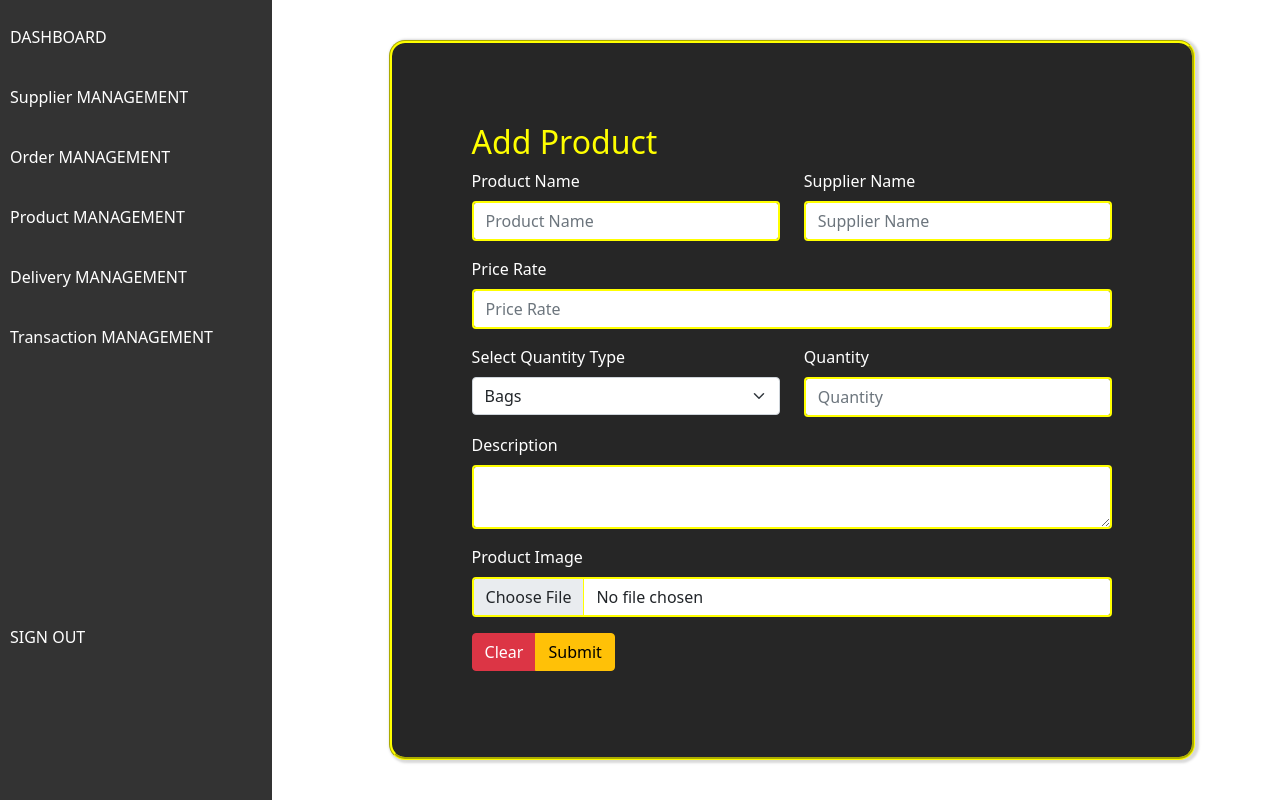
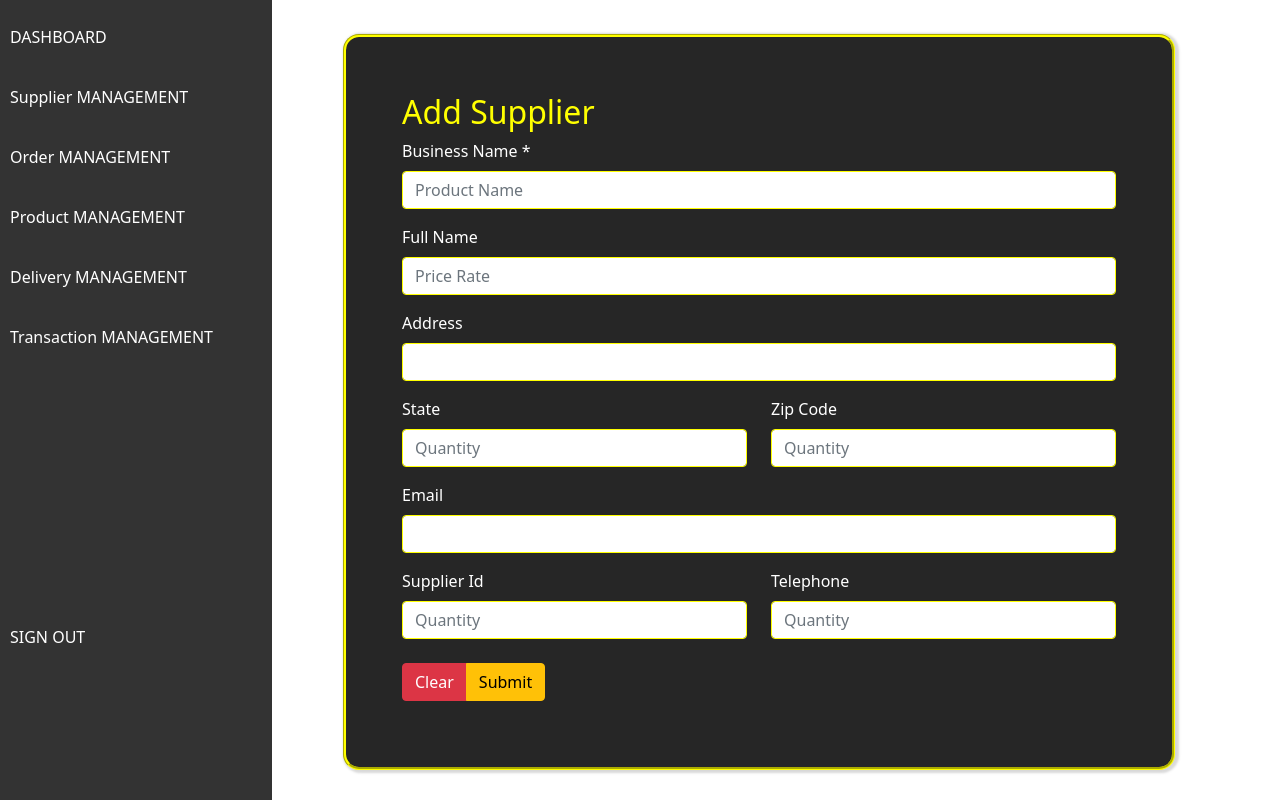
Before and after one commit to anjulasjay99/csse-frontend, a React (Create React App) app: page /addsupplier in a window 1280 px wide. Built offline with nearby package versions, Linux system fonts and the light colour scheme.

Commit message:
Implement facade patten to add product

```diff
--- a/src/CSS/addProduct.module.css
+++ b/src/CSS/addProduct.module.css
@@ -2,9 +2,13 @@
     display: grid;
     grid-template-columns: 1fr 1fr;
 }
+.head{
+ margin-top: 10rem;
+}
+
 .formContainer{
     margin-right: 5rem;
-    margin-left: 15rem;
+    margin-left: -15rem;
     margin-top: 7rem;
     padding: 1rem;
     border-style: groove;
--- a/src/CSS/supplier.module.css
+++ b/src/CSS/supplier.module.css
@@ -13,14 +13,12 @@
   .formContainer{
     margin-right: 5rem;
     margin-left: 15rem;
-    margin-top: 7rem;
-    bottom:40px;
-    right:5px;
+    margin-top: 6rem;
+    bottom:30px;
+    right:25px;
     position:absolute;
-    width:63%;
-    height:90%;
-
-
+    width:65%;
+    height:92%;
     border-style: groove;
     border-radius: 1rem;
     border-color: #ffff00;
@@ -29,10 +27,15 @@
     rgba(0, 0, 0, 0.06) 2px 1px 2px 2px;
 }
 .formWrap{
-    margin: 5rem;
+    margin: 3.5rem;
     color: white;
+
 }
 .input{
     border-color: #ffff00;
-    border-width: 2px;
+    border-width: 0.5px;
 }
+
+.btn{
+  margin-top: 8px;
+}
--- a/src/SupplierManagement/AddSupplier.js
+++ b/src/SupplierManagement/AddSupplier.js
@@ -5,37 +5,51 @@ import { MDBBtn, MDBCard, MDBCardBody, MDBCardImage, MDBCol, MDBContainer, MDBIc
 import styles from '../CSS/supplier.module.css'
 import { useState } from "react";
 import axios from "axios";
+import {postData} from './Facade';
 export default function AddSupplier() {
 
-    const [ productName , setName ] = useState("");
-    const [ supplierName , setSupplier ] = useState("");
-    const [ priceRate , setPrice ] = useState("");
-    const [ quantityType , setQuantityType ] = useState("");
-    const [ quantity , setQuantity ] = useState("");
-    const [ description , setDescription ] = useState("");
-    const [ image , setImage ] = useState("");
+    const [ businessName , setbusinessName ] = useState("");
+    const [ supplierId , setsupplierId ] = useState("");
+    const [ fullName , setfullName ] = useState("");
+    const [ telephone , settelephone ] = useState("");
+    const [ email , setemail ] = useState("");
+    const [ address , setaddress ] = useState("");
+    const [ state , setstate ] = useState("");
+    const [ zip , setzip ] = useState("");
 
-    const onChangeFile = (e) =>{
-        setImage(e.target.files[0]);
-    };
-    function submit() {
+    // function postData(url, params = {}) {
+    //     return axios({
+    //       url: url,
+    //       method: "POST",
+    //       params: params
+    //     }).then(res => res.data)
+    //   }
 
-        const formData = new FormData();
+    function submit(e) {
+        e.preventDefault();
+        console.log("aaa")
+        console.log(businessName);
 
-        formData.append("productName" , productName );
-        formData.append("supplierName" , supplierName );
-        formData.append("productPrice" , priceRate );
-        formData.append("quantityType" , quantityType );
-        formData.append("quantity" , quantity );
-        formData.append("productDescription" , description );
-        formData.append("productImage" , image );
-        console.log(priceRate , );
-        axios.post('http://localhost:8070/products/addProduct' , formData).then((res)=>{
-            console.log(res);
+        const newSupplier ={
+            businessName,
+            supplierId,
+            fullName,
+            telephone,
+            email,
+            address,
+            state,
+            zip
+        };
+        const url = 'http://localhost:8070/supplier'
+        postData(url, newSupplier).then((res)=>{
+            console.log(res.data);
             alert("Added Succesfully");
         }).catch((err) =>{
             console.log(err);
         })
+        // console.log(newSupplier);
+        // const url = 'http://localhost:8070/supplier'
+        // postData(newSupplier,url)
     }
 
     function clear(){
@@ -49,88 +63,83 @@ export default function AddSupplier() {
     <div className={styles.child}>
 
                 <div className={styles.formContainer}>
-                <Form className = {styles.formWrap} encType="multipart/form-data">
-                <h2 style={{color : "#ffff00"}}>Add Product</h2>
+                <Form onSubmit={submit} className = {styles.formWrap} encType="multipart/form-data">
+                <h2  style={{color : "#ffff00",paddingTop:"0px"}}>Add Supplier</h2>
                     <Row>
-                        <Col md={6}>
+                        <Col md={12}>
                             <FormGroup>
-                                <Label for="pid">Product Name</Label>
+                                <Label for="pid">Business Name *</Label>
                                 <Input
                                 className={styles.input}
                                 id="pid"
                                 name="pid"
                                 placeholder="Product Name"
                                 type="text"
-                                value={productName}
-                                onChange={(e) => setName(e.target.value)}
+                                value={businessName}
+                                onChange={(e) => setbusinessName(e.target.value)}
                                 required
                                 />
                             </FormGroup>
                         </Col>
-                        <Col md={6}>
-                        <FormGroup>
-                                <Label for="supName">Supplier Name</Label>
-                                <Input
-                                className={styles.input}
-                                id="supName"
-                                name="supName"
-                                placeholder="Supplier Name"
-                                type="text"
-                                value={supplierName}
-                                onChange={(e) => setSupplier(e.target.value)}
-                                required
-                                />
-                            </FormGroup>
-                        </Col>
+
                     </Row>
                     <Row>
                             <FormGroup>
-                                <Label for="pRate">Price Rate</Label>
+                                <Label for="pRate">Full Name</Label>
                                 <Input
                                 className={styles.input}
                                 id="pRate"
                                 name="pRate"
                                 placeholder="Price Rate"
                                 type="text"
-                                value={priceRate}
-                                onChange={(e) => setPrice(e.target.value)}
+                                value={fullName}
+                                onChange={(e) => setfullName(e.target.value)}
                                 required
                                 />
                             </FormGroup>
                     </Row>
+
+                    <Row>
+                    <FormGroup>
+                                <Label for="description">Address</Label>
+                                <Input
+                                className={styles.input}
+                                onChange={(e) => setaddress(e.target.value)}
+                                value={address}
+                                id="description"
+                                name="description"
+                                type="text"
+                                required
+                                />
+                    </FormGroup>
+                    </Row>
                     <Row>
                         <Col md={6}>
-
                         <FormGroup>
-                                <Label for="exampleSelect">
-                                Select Quantity Type
-                                </Label>
-                                <Input
-                                id="exampleSelect"
-                                name="select"
-                                type="select"
-                                onChange={(e) => setQuantityType(e.target.value)}
-                                >
-                                <option>
-                                    Bags
-                                </option>
-                                <option>
-                                    Qb
-                                </option>
-                                </Input>
-                            </FormGroup>
-                        </Col>
-                        <Col md={6}>
-                        <FormGroup>
-                                <Label for="quantity">Quantity</Label>
+                                <Label for="quantity">State</Label>
                                 <Input
                                 className={styles.input}
                                 id="quantity"
                                 name="quantity"
                                 placeholder="Quantity"
                                 type="text"
-                                value={quantity}
-                                onChange={(e) => setQuantity(e.target.value)}
+                                value={state}
+                                onChange={(e) => setstate(e.target.value)}
+                                required
+                                />
+                        </FormGroup>
+                        </Col>
+                        <Col md={6}>
+                        <FormGroup>
+                                <Label for="quantity">Zip Code</Label>
+                                <Input
+                                className={styles.input}
+                                id="quantity"
+                                name="quantity"
+                                placeholder="Quantity"
+                                type="text"
+                                value={zip}
+                                onChange={(e) => setzip(e.target.value)}
                                 required
                                 />
                         </FormGroup>
@@ -138,46 +147,67 @@ export default function AddSupplier() {
                     </Row>
                     <Row>
                     <FormGroup>
-                                <Label for="description">Description</Label>
+                                <Label for="productImage">Email</Label>
                                 <Input
                                 className={styles.input}
-                                onChange={(e) => setDescription(e.target.value)}
-                                id="description"
-                                name="description"
-                                type="textarea"
+                                id="productImage"
+                                name="productImage"
+                                type="text"
+                                value={email}
+                                onChange={(e) => setemail(e.target.value)}
+
                                 required
                                 />
                     </FormGroup>
                     </Row>
-
                     <Row>
-                    <FormGroup>
-                                <Label for="productImage">Product Image</Label>
+                        <Col md={6}>
+                        <FormGroup>
+                                <Label for="quantity">Supplier Id</Label>
                                 <Input
                                 className={styles.input}
-                                id="productImage"
-                                name="productImage"
-                                type="file"
-                                filename="productImage"
-                                onChange={onChangeFile}
+                                id="quantity"
+                                name="quantity"
+                                placeholder="Quantity"
+                                type="text"
+                                value={supplierId}
+                                onChange={(e) => setsupplierId(e.target.value)}
                                 required
                                 />
-                    </FormGroup>
+                        </FormGroup>
+                        </Col>
+                        <Col md={6}>
+                        <FormGroup>
+                                <Label for="quantity">Telephone</Label>
+                                <Input
+                                className={styles.input}
+                                id="quantity"
+                                name="quantity"
+                                placeholder="Quantity"
+                                type="text"
+                                value={telephone}
+                                onChange={(e) => settelephone(e.target.value)}
+                                required
+                                />
+                        </FormGroup>
+                        </Col>
                     </Row>
-                    <ButtonGroup>
+
+                    <ButtonGroup className={styles.btn}>
                         <Button color="danger" style={{float:"left"}} onClick={(e)=>{
                             clear(e);
                         }}>
                             Clear
                         </Button>
-                        <Button color="warning" style={{float:"right"}} onClick={(e)=>{
-                            submit(e);
-                        }}>
+                        <Button color="warning" style={{float:"right"}} >
                             Submit
                         </Button>
+
                     </ButtonGroup>
 
                 </Form>
+
+
             </div>
 
 
--- /dev/null
+++ b/src/SupplierManagement/Facade.js
@@ -0,0 +1,38 @@
+import React from 'react'
+import axios from 'axios'
+
+
+// export const useFacadeUserAPI = () =>{
+
+//    function get(url) {
+//     return axios.get(url)
+//   }
+
+//   function post(url, options) {
+//     return axios.post(url, options)
+//   }
+
+//   return{
+//     get,
+//     post
+//   }
+// }
+
+// const postData = (url,option) =>{
+//     return axios.post(url, option)
+// }
+
+function postData(url,newSupplier) {
+
+
+    console.log(newSupplier)
+    return axios.post(url,newSupplier)
+    // axios.post(url, newSupplier).then((res)=>{
+    //     console.log(res.data);
+    //     alert("Added Succesfully");
+    // }).catch((err) =>{
+    //     console.log(err);
+    // })
+}
+
+export  {postData}
```
